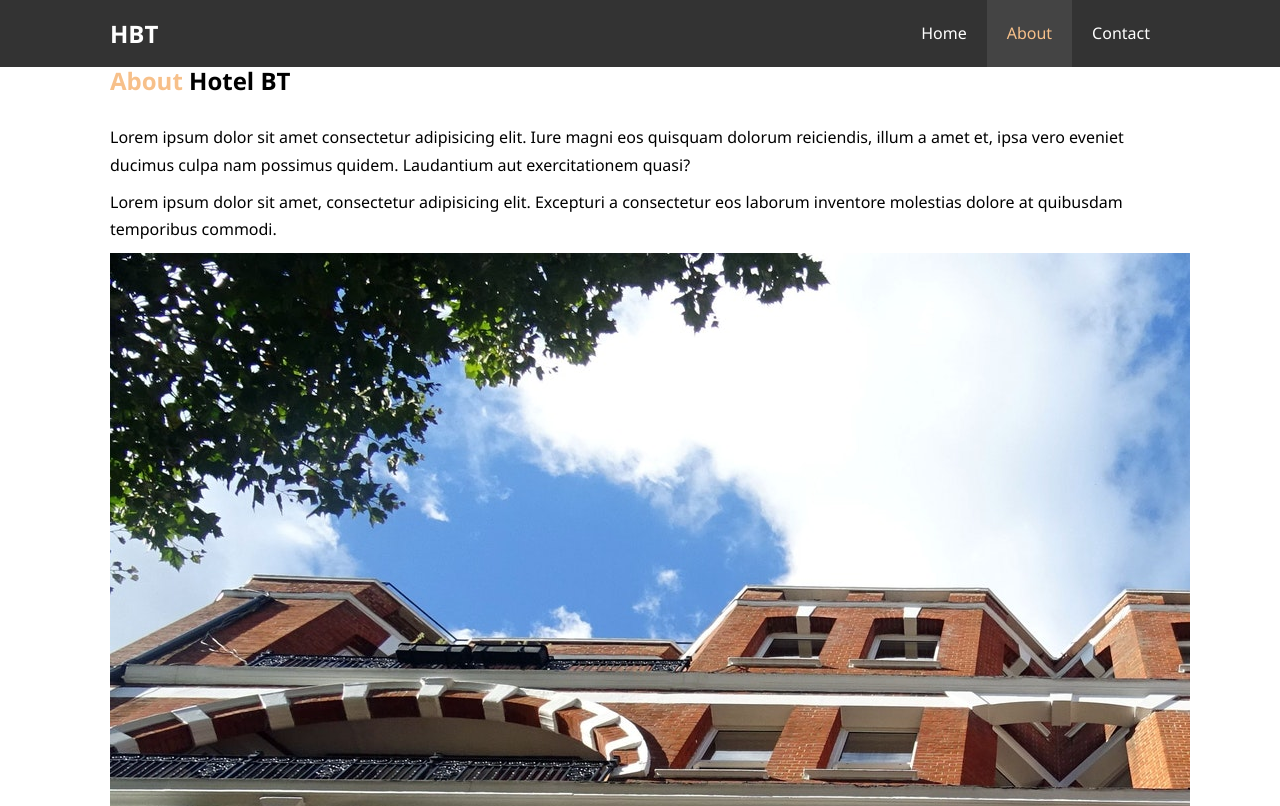
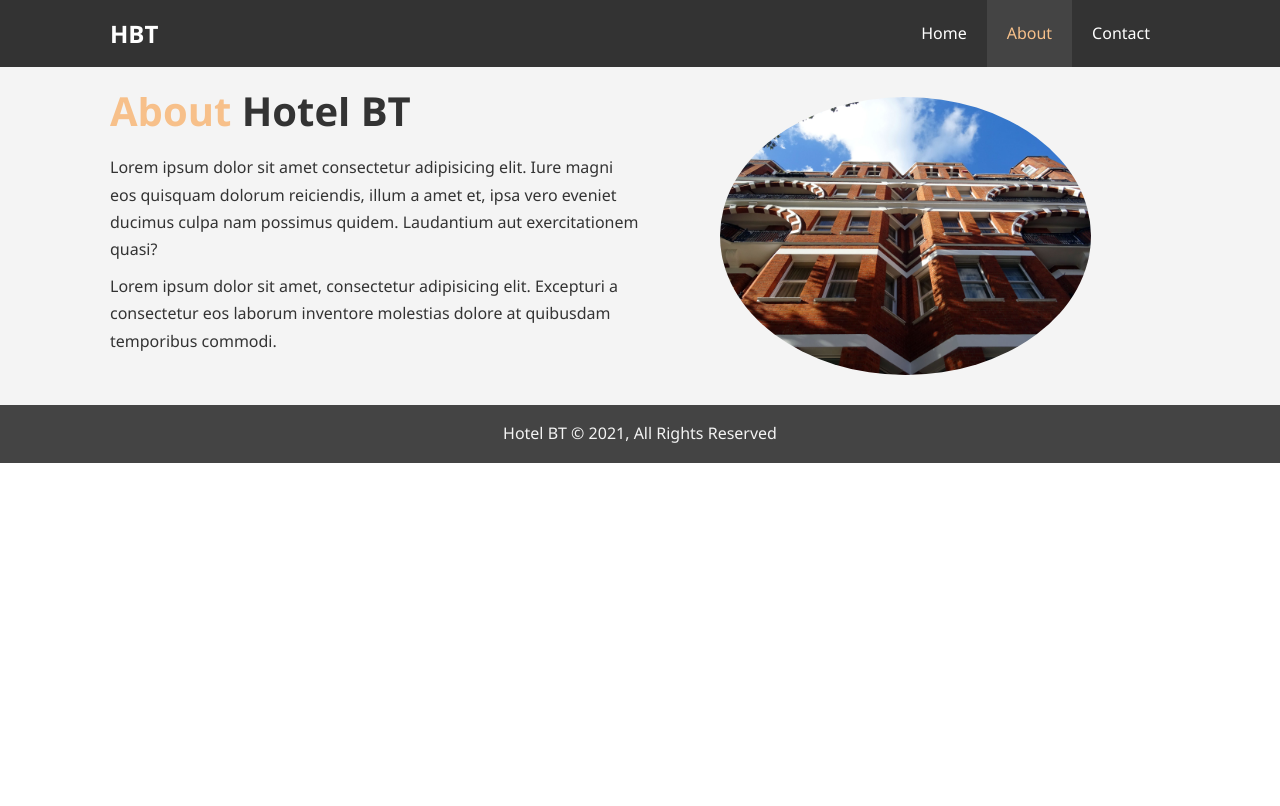
Before and after one commit to johnny-prencipe/hotel-website, a plain HTML site: page about.html in a window 1280 px wide. Shown: the top 806 px of the page. Drawn offline with Linux system fonts and the light colour scheme.

Commit message:
Finish about info section

```diff
--- a/about.html
+++ b/about.html
@@ -23,10 +23,10 @@
     </nav>
   </header>
 
-  <section id="about-info">
+  <section id="about-info" class="bg-light py-3">
     <div class="container">
       <div class="info-left">
-        <h1><span class="text-primary">About</span> Hotel BT</h1>
+        <h1 class="l-heading"><span class="text-primary">About</span> Hotel BT</h1>
         <p>Lorem ipsum dolor sit amet consectetur adipisicing elit. Iure magni eos quisquam dolorum reiciendis, illum a amet et, ipsa vero eveniet ducimus culpa nam possimus quidem. Laudantium aut exercitationem quasi?</p>
         <p>Lorem ipsum dolor sit amet, consectetur adipisicing elit. Excepturi a consectetur eos laborum inventore molestias dolore at quibusdam temporibus commodi.</p>
       </div>
--- a/css/style.css
+++ b/css/style.css
@@ -78,6 +78,15 @@ p {
 .clr {
   clear: both;
 }
+
+.l-heading {
+  font-size: 40px;
+}
+
+/* Padding */
+.py-1 { padding: 10px 0; }
+.py-2 { padding: 20px 0; }
+.py-3 { padding: 30px 0; }
 
 /* Navbar */
 #navbar {
@@ -175,6 +184,26 @@ p {
   margin-bottom: 10px;
 }
 
+/* About Info */
+#about-info .info-right {
+  float: right;
+  width: 50%;
+  min-height: 100%;
+}
+
+#about-info .info-left {
+  float: left;
+  width: 50%;
+  min-height: 100%;
+}
+
+#about-info .info-right img {
+  display: block;
+  margin: auto;
+  width: 70%;
+  border-radius: 50%;
+}
+
 /* Footer */
 .main-footer {
   text-align: center;
```
